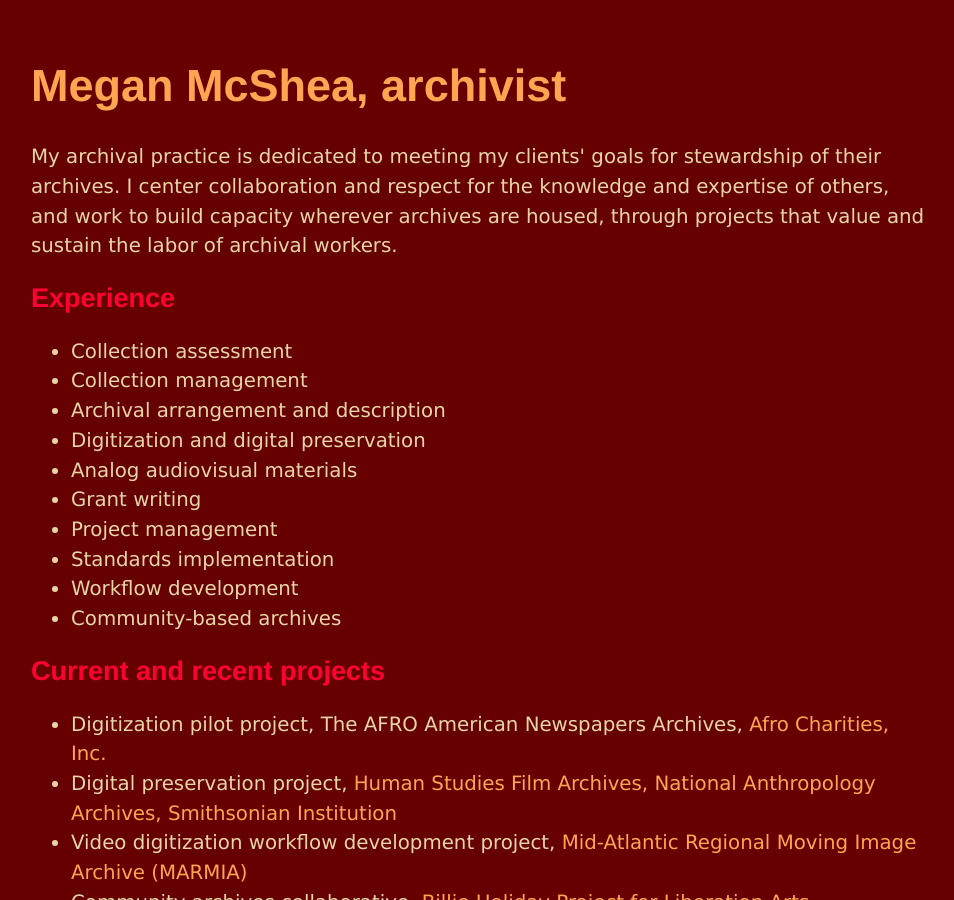
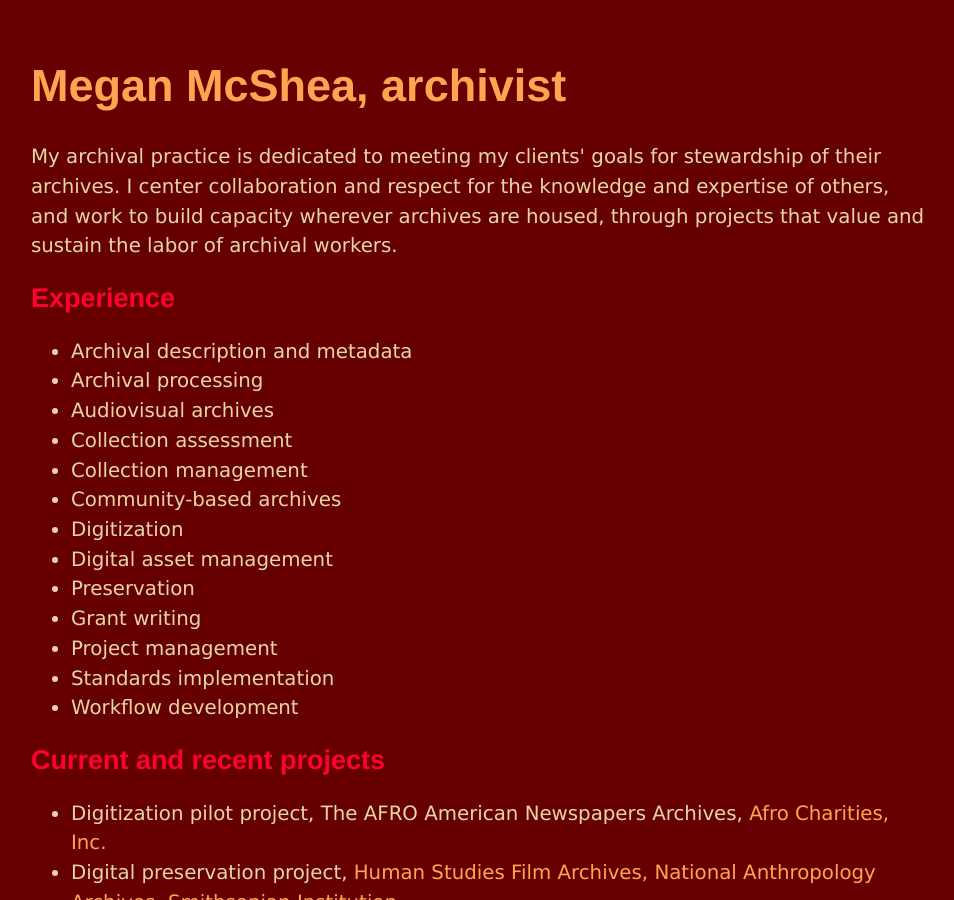
Before and after one commit to megan-mcshea/megan-mcshea.github.io, a Jekyll site: the page built from archivist.html, in a window 1280 px wide and 900 px high. Shown: the whole window, without its empty margins (161-1115 px from the left). Built offline with Jekyll 4.4.1, drawn with Linux system fonts in a browser that asks for light colours; some of the changed text lies outside the part shown.

Commit message:
Update archivist.html

```diff
--- a/archivist.html
+++ b/archivist.html
@@ -7,29 +7,32 @@ title: Megan McShea, archivist
 	<p>My archival practice is dedicated to meeting my clients' goals for stewardship of their archives. I center collaboration and respect for the knowledge and expertise of others, and work to build capacity wherever archives are housed, through projects that value and sustain the labor of archival workers.</p>
 
 	<h2>Experience</h2>
-	<ul><li>Collection assessment</li>
+	<ul>
+	<li>Archival description and metadata</li>
+	<li>Archival processing</li>
+	<li>Audiovisual archives</li>
+	<li>Collection assessment</li>
 	<li>Collection management</li>
-	<li>Archival arrangement and description</li>
-	<li>Digitization and digital preservation</li>
-	<li>Analog audiovisual materials</li>
+	<li>Community-based archives</li>
+	<li>Digitization </li>
+	<li>Digital asset management</li>
+	<li>Preservation</li>
 	<li>Grant writing</li>
 	<li>Project management</li>
 	<li>Standards implementation</li>
 	<li>Workflow development</li>
-	<li>Community-based archives</li></ul>
+	</ul>
 
 	<h2>Current and recent projects</h2>
 	<ul>	<li>Digitization pilot project, The AFRO American Newspapers Archives, <a href="https://www.afrocharities.org" target="_blank">Afro Charities, Inc.</a></li>
 		<li>Digital preservation project, <a href="https://naturalhistory.si.edu/research/anthropology/collections-overview/anthropology-archives" target="_blank">Human Studies Film Archives, National Anthropology Archives, Smithsonian Institution</a></li>
-		<li>Video digitization workflow development project, <a href="https://marmia.org/" target="_blank">Mid-Atlantic Regional Moving Image Archive (MARMIA)</a></li>
+		<li>Metadata workflow development project, <a href="https://marmia.org/" target="_blank">Mid-Atlantic Regional Moving Image Archive (MARMIA)</a></li>
 	<li>Community archives collaborative, <a href="https://sites.krieger.jhu.edu/billie-holiday-project/" target="_blank">Billie Holiday Project for Liberation Arts</a></li></ul>
 
 	<h2>Workshops and webinars</h2>
 	<ul>
+	<li>Upcoming: AV Assessment, Digital Preservation Outreach and Education Network, May 2, 2023</li>
 	<li><a href="https://www2.archivists.org/prof-education/course-catalog/arrangement-and-description-of-audiovisual-materials">Arrangement and Description of Audiovisual Materials,</a> Society of American Archivists workshop, 2016 to 2023</li>
-		<ul>
-			<li><a href="https://mysaa.archivists.org/nc__event?id=a0l5a00000EHRmiAAH" target="_blank"><i>Registration open for January 24-25, 2023</a>, earlybird deadline 12/26/22</i></li>
-		</ul>
 	<li><a href="https://vimeo.com/ondemand/dacs" target="_blank">Introduction to DACS and EAD,</a> Association of Moving Image Archivists workshop, April 2022</li>
 		<ul>
 			<li><i>Available on demand via <a href="https://vimeo.com/ondemand/dacs" target="_blank">amianet.org</i></a></li>
@@ -48,11 +51,6 @@ title: Megan McShea, archivist
 	<li><a href="https://bmoreart.com/2020/03/the-internet-is-not-an-archive.html" target="_blank">"The Internet Is Not An Archive: A conversation with experimental writer and archivist Megan McShea"</a> by Rahne Alexander for Bmore Art, Issue 8: Archive, published November 2019</li>
 	</ul>
 
-	<h2>Affiliations</h2>
-	<ul><li>Board member, <a href="https://marmia.org/" target="_blank">Mid-Atlantic Regional Moving Image Archive (MARMIA)</a></li>
-	<li>Individual member of the Mid-Atlantic Regional Archives Conference (MARAC) and the International Association of Sound and Audiovisual Archivies (IASA)</li>
-	</ul>
-
 	<p>CV available on request
 
 </div><!-- /.blurb -->
```
